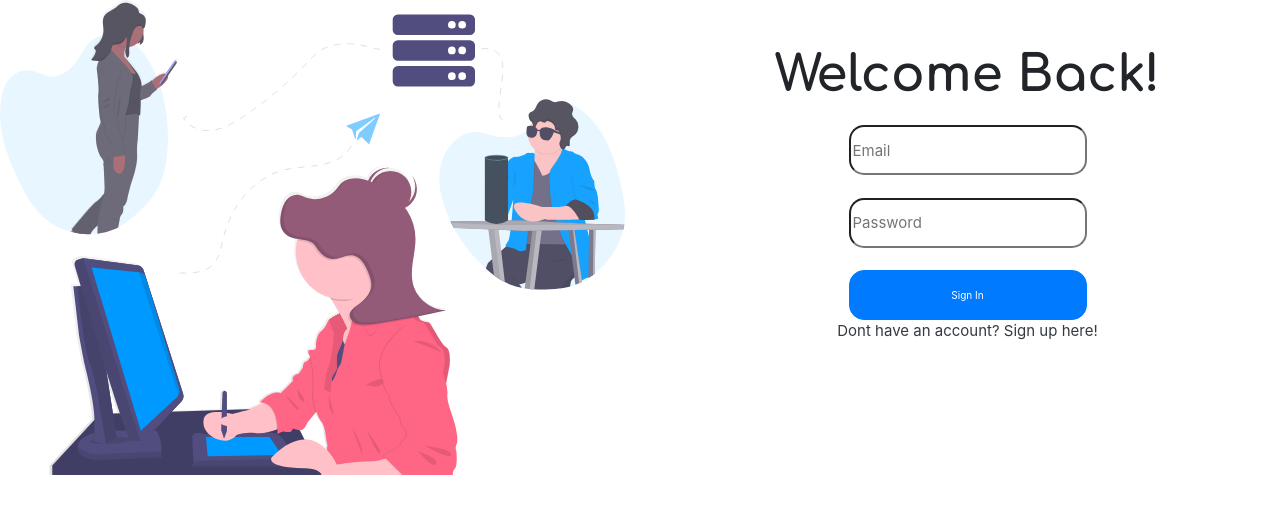
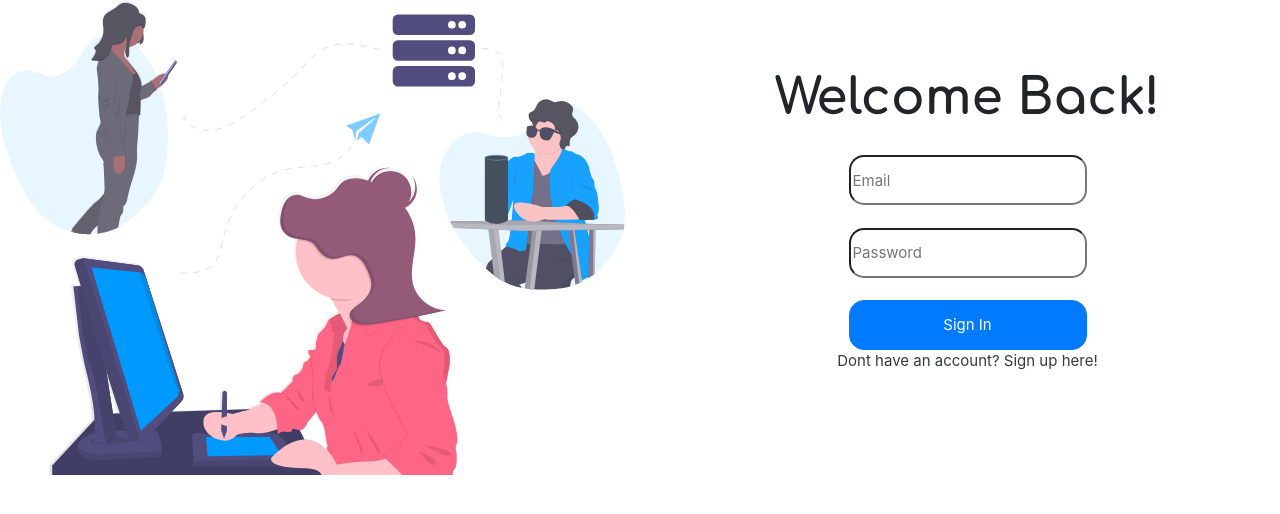
Before and after one commit to codyzz1234/HotelBookingSystem, a React (Create React App) app: page / in a window 1280 px wide. Shown: the top 514 px of the page. Built offline with nearby package versions, Linux system fonts and the light colour scheme; no server answers.

Commit message:
:Fixed Sign In Button

```diff
--- a/src/Pages/LoginPage/LoginPage.jsx
+++ b/src/Pages/LoginPage/LoginPage.jsx
@@ -120,7 +120,7 @@ function LoginPage() {
                     <br />
                     <br />
                     <button
-                          className="inplog btn btn-primary"
+                          className="inplog btn btn-primary SignInButton"
                           style={{ borderRadius: 15 }}
                           onClick = {(e)=>
                               {
--- a/src/assets/Styles/LoginStyle/LoginStyle.css
+++ b/src/assets/Styles/LoginStyle/LoginStyle.css
@@ -1,8 +1,10 @@
 @import url('https://fonts.googleapis.com/css2?family=Comfortaa:wght@700&display=swap');
+.SignInPage{
+    font-size: 1.5rem !important;
+}
 .SignInPage .index{
     margin-top: 20vh;
 }
-
 .SignInPage .pagelog{
     width: 100%;
 }
@@ -36,3 +38,8 @@
 .SignInPage .SignInForm{
     font-size: 1.5rem !important;
 }
+
+.SignInPage .SignInButton{
+    font-size: 1.5rem !important;
+
+}
```
